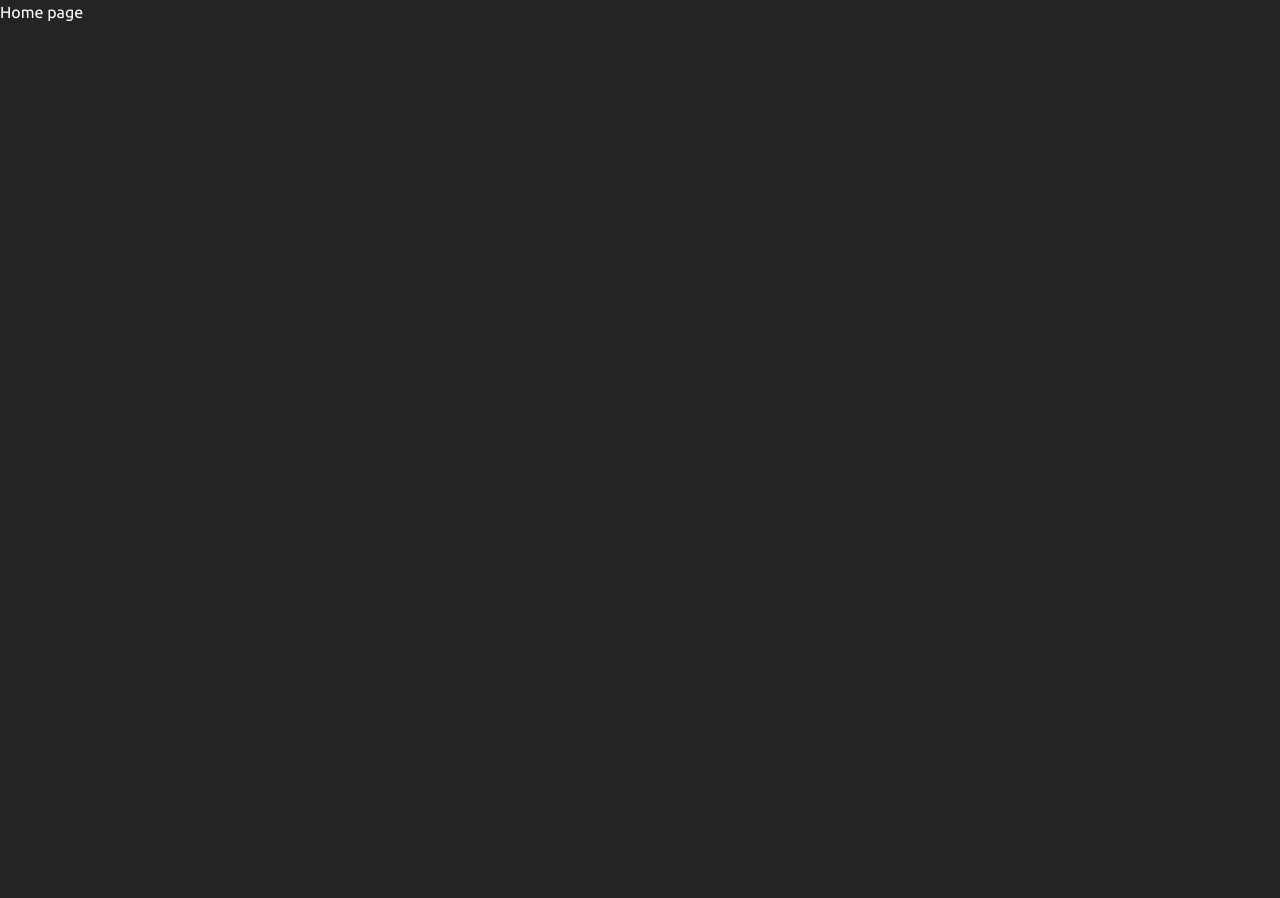
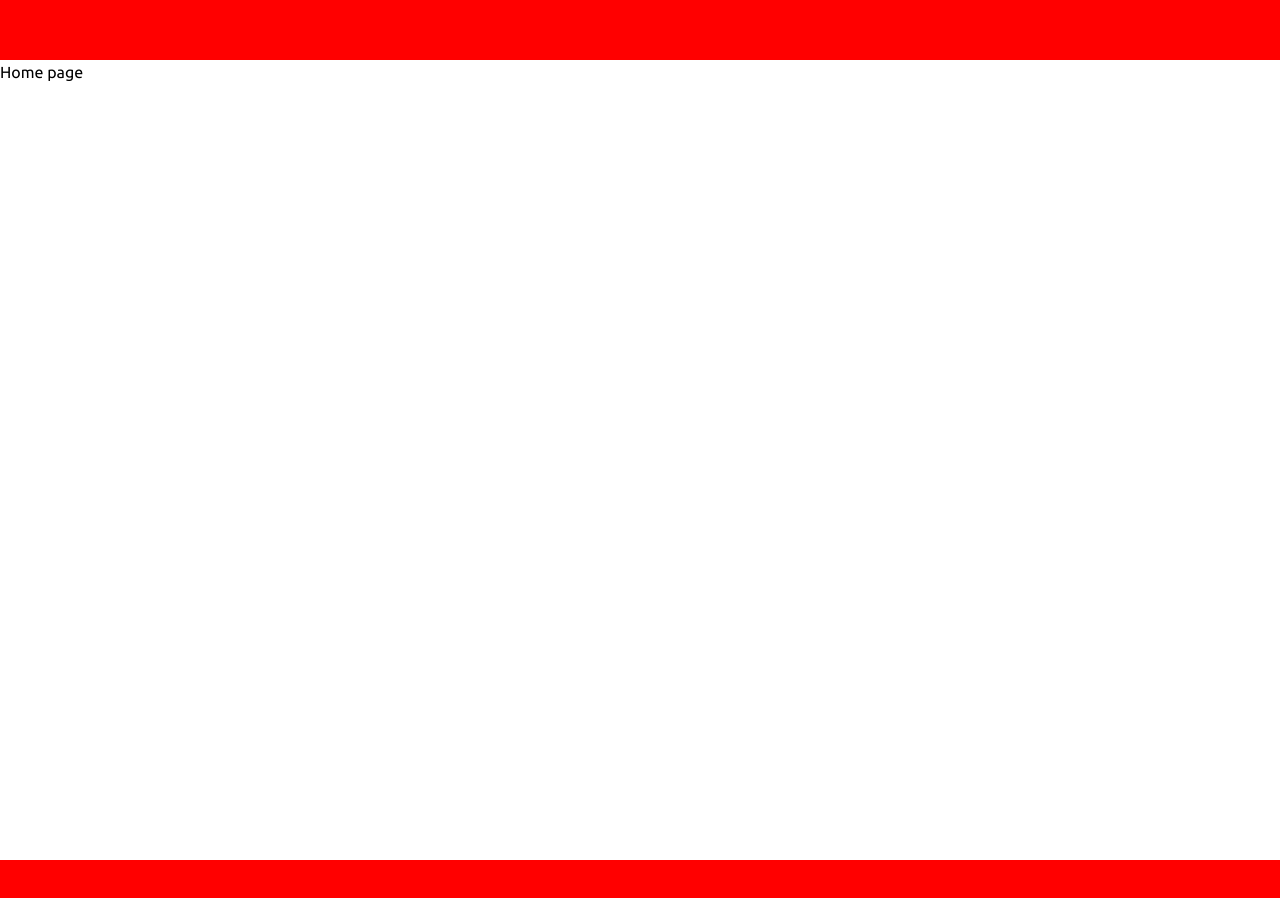
Before and after one commit to CADEV-legacy/sevenmobility-landing-ir-client, a React (Vite) app: page / in a window 1280 px wide. Shown: the top 898 px of the page. Before the commit the page ends 800 px from the top, so only its background shows below. Built offline with nearby package versions, Linux system fonts and the light colour scheme; a web font is replaced by a local one.

Commit message:
# Create Header, Footer components

```diff
--- a/src/constants.ts
+++ b/src/constants.ts
@@ -13,5 +13,6 @@ export const PATH = {
 } as const;
 
 export const COLOR = {
-  theme: '#242424',
+  background: '#FFFFFF',
+  font: '#000000',
 } as const;
--- a/src/layouts/DefaultLayout.styles.ts
+++ b/src/layouts/DefaultLayout.styles.ts
@@ -3,6 +3,16 @@ import { styled } from '@mui/material';
 export const DefaultLayoutContainer = styled('main')({
   width: '100%',
   height: '100%',
-  backgroundColor: '#242424',
-  color: '#FFFFFF',
 });
+
+export const Header = styled('header')({
+  width: '100%',
+  height: '3.75rem',
+  backgroundColor: 'red',
+});
+
+export const Footer = styled('footer')({
+  width: '100%',
+  height: '15rem',
+  backgroundColor: 'red',
+});
--- a/src/layouts/DefaultLayout.tsx
+++ b/src/layouts/DefaultLayout.tsx
@@ -5,7 +5,9 @@ import * as S from './DefaultLayout.styles';
 const DefaultLayout: React.FC = () => {
   return (
     <S.DefaultLayoutContainer>
+      <S.Header></S.Header>
       <Outlet />
+      <S.Footer></S.Footer>
     </S.DefaultLayoutContainer>
   );
 };
--- a/src/themes.ts
+++ b/src/themes.ts
@@ -30,14 +30,16 @@ export const theme = createTheme({
           height: '100%',
           margin: 0,
           padding: 0,
-          backgroundColor: COLOR.theme,
+          color: COLOR.font,
+          backgroundColor: COLOR.background,
         },
         body: {
           width: '100%',
           height: '100%',
           margin: 0,
           padding: 0,
-          backgroundColor: COLOR.theme,
+          color: COLOR.font,
+          backgroundColor: COLOR.background,
         },
         '#root': {
           width: '100%',
```
